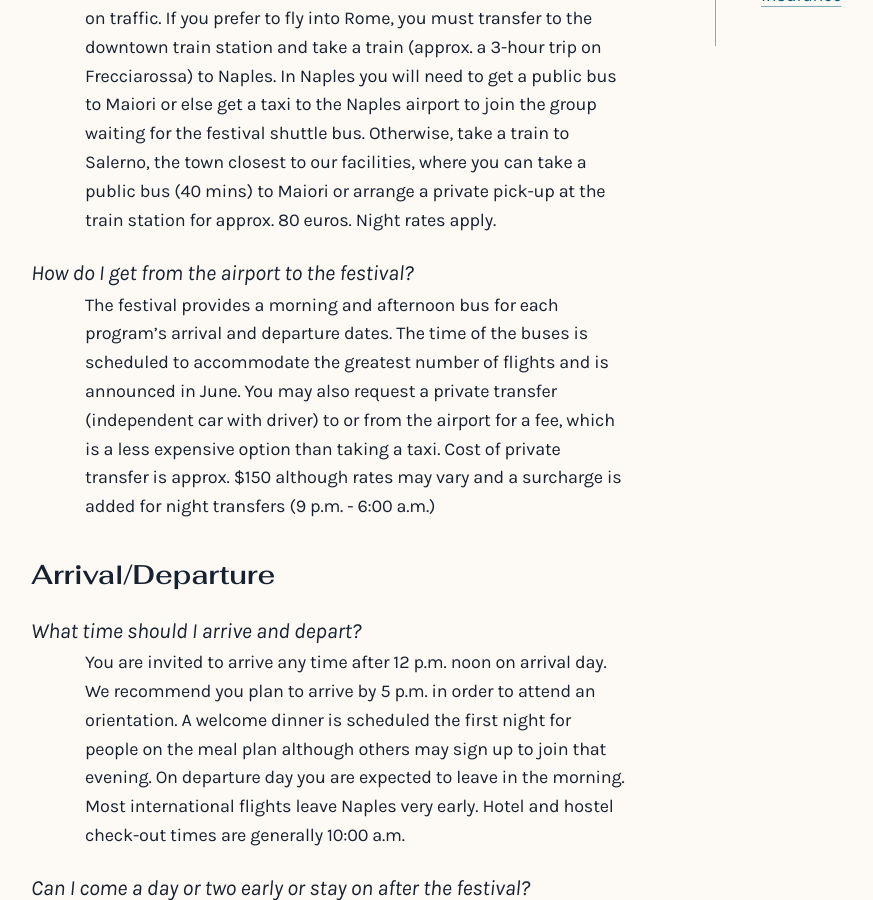
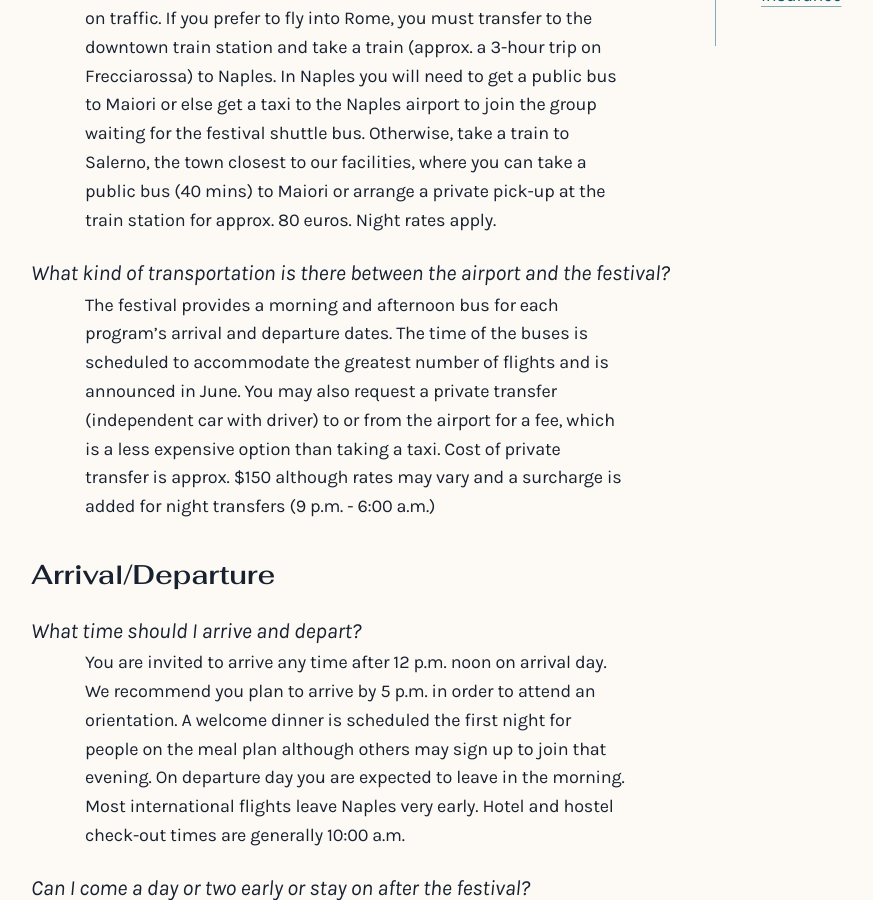
Before and after one commit to Amalfi-Festival/amalfi-festival-org, a Jekyll site: the page built from faq.md, in a window 1280 px wide and 900 px high, scrolled down 471 px. Shown: the whole window, without its empty margins (96-969 px from the left). Built offline with Jekyll 4.4.1, drawn with Linux system fonts in a browser that asks for light colours.

Commit message:
Update faq.md
Revision

```diff
--- a/faq.md
+++ b/faq.md
@@ -19,7 +19,7 @@ Is air travel included in the program cost?
 What airport/city should I fly into?
 :Naples is the closest city to the Amalfi Coast with an international airport. The drive from the Naples airport to the festival can take 60 to 90 minutes, depending on traffic. If you prefer to fly into Rome, you must transfer to the downtown train station and take a train (approx. a 3-hour trip on Frecciarossa) to Naples. In Naples you will need to get a public bus to Maiori or else get a taxi to the Naples airport to join the group waiting for the festival shuttle bus. Otherwise, take a train to Salerno, the town closest to our facilities, where you can take a public bus (40 mins) to Maiori or arrange a private pick-up at the train station for approx. 80 euros. Night rates apply.
 
-How do I get from the airport to the festival?
+What kind of transportation is there between the airport and the festival?
 : The festival provides a morning and afternoon bus for each program's arrival and departure dates. The time of the buses is scheduled to accommodate the greatest number of flights and is announced in June. You may also request a private transfer (independent car with driver) to or from the airport for a fee, which is a less expensive option than taking a taxi. Cost of private transfer is approx. $150 although rates may vary and a surcharge is added for night transfers (9 p.m. - 6:00 a.m.)
 
 ## Arrival/Departure
```
